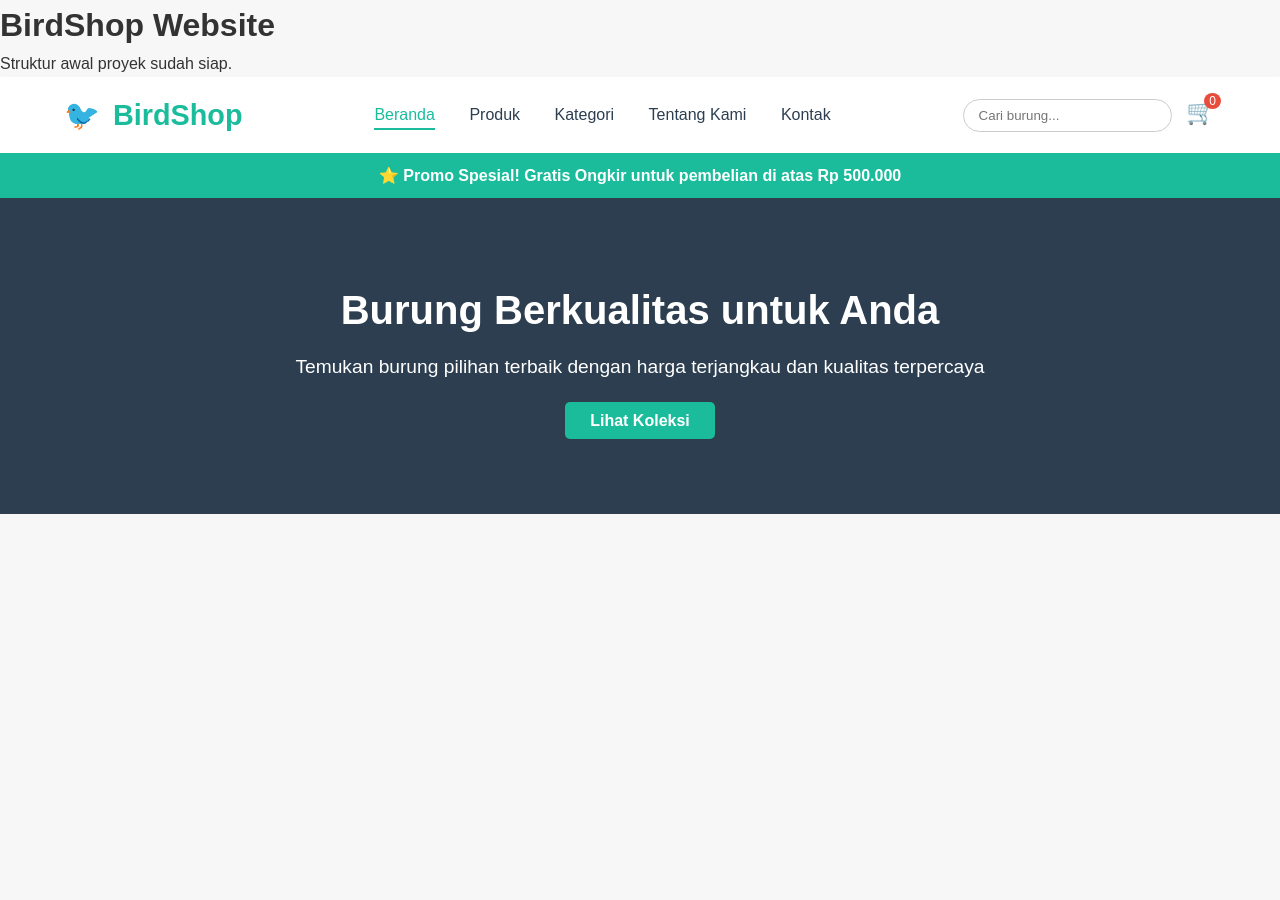
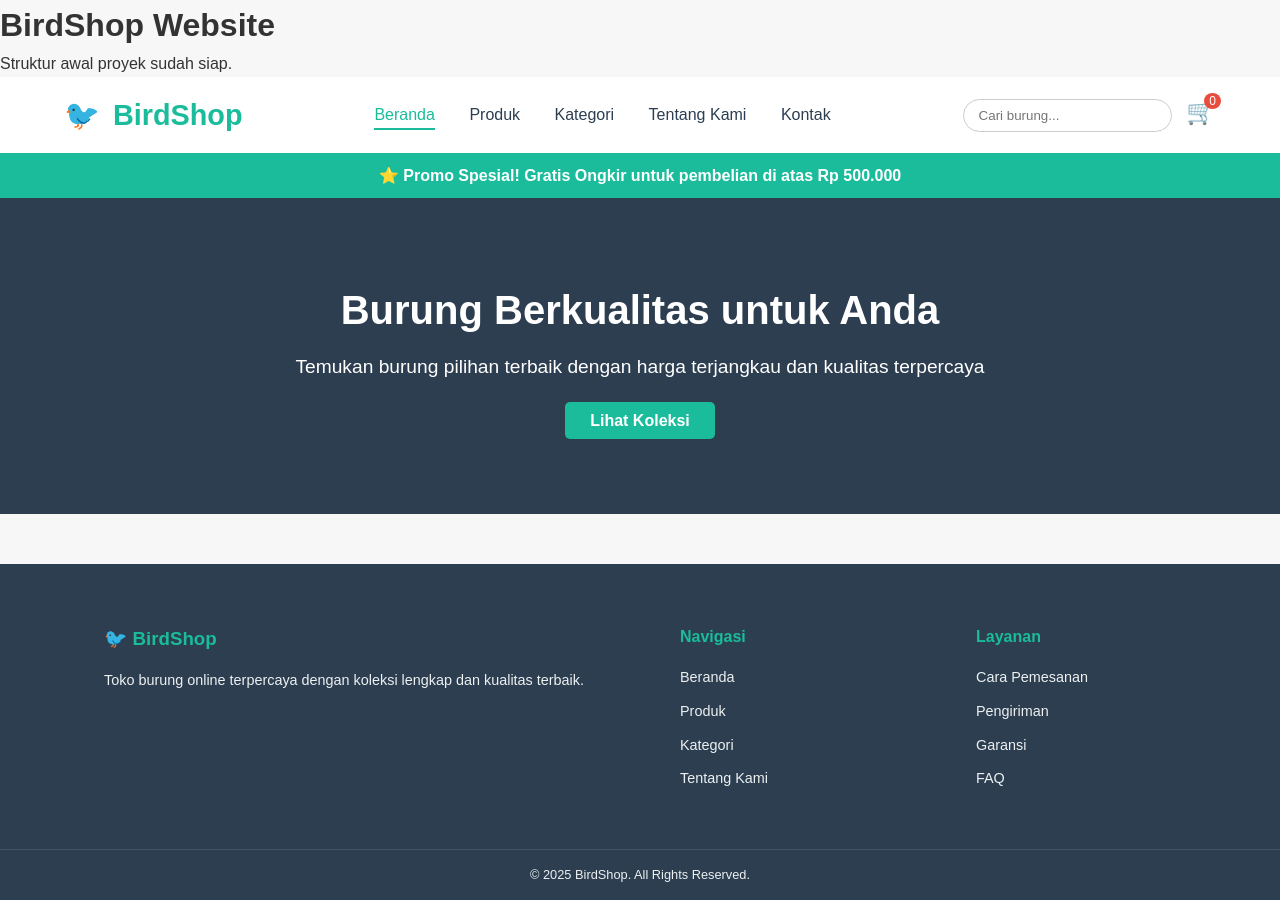
Before and after one commit to icaasrilestari/BirdShop-Website, a plain HTML site: page index.html in a window 1280 px wide. Before the commit the page ends 800 px from the top, so only its background shows below. Drawn offline with Linux system fonts and the light colour scheme.

Commit message:
Add main website footer

```diff
--- a/index.html
+++ b/index.html
@@ -39,3 +39,32 @@
         <a href="#products" class="btn primary-btn">Lihat Koleksi</a>
     </div>
 </section>
+<footer class="main-footer">
+    <div class="container footer-grid">
+        <div class="footer-col">
+            <h3>🐦 BirdShop</h3>
+            <p>Toko burung online terpercaya dengan koleksi lengkap dan kualitas terbaik.</p>
+        </div>
+        <div class="footer-col">
+            <h4>Navigasi</h4>
+            <ul>
+                <li><a href="#">Beranda</a></li>
+                <li><a href="#">Produk</a></li>
+                <li><a href="#">Kategori</a></li>
+                <li><a href="#">Tentang Kami</a></li>
+            </ul>
+        </div>
+        <div class="footer-col">
+            <h4>Layanan</h4>
+            <ul>
+                <li><a href="#">Cara Pemesanan</a></li>
+                <li><a href="#">Pengiriman</a></li>
+                <li><a href="#">Garansi</a></li>
+                <li><a href="#">FAQ</a></li>
+            </ul>
+        </div>
+    </div>
+    <div class="copyright">
+        &copy; 2025 BirdShop. All Rights Reserved.
+    </div>
+</footer>
--- a/styles.css
+++ b/styles.css
@@ -208,3 +208,47 @@ body {
 .detail-btn:hover {
     background-color: #dcdde1;
 }
+/* Styling Footer */
+.main-footer {
+    background-color: var(--text-dark); /* Warna biru gelap */
+    color: var(--text-light);
+    padding-top: 40px;
+    margin-top: 50px;
+}
+.footer-grid {
+    display: flex;
+    justify-content: space-between;
+    gap: 30px;
+    flex-wrap: wrap;
+}
+.footer-col {
+    min-width: 200px;
+}
+.footer-col h3, .footer-col h4 {
+    color: var(--primary-color);
+    margin-bottom: 15px;
+}
+.footer-col p {
+    font-size: 0.9em;
+}
+.footer-col ul {
+    list-style: none;
+}
+.footer-col ul li {
+    margin-bottom: 8px;
+}
+.footer-col ul li a {
+    color: var(--text-light);
+    text-decoration: none;
+    font-size: 0.9em;
+}
+.footer-col ul li a:hover {
+    color: var(--primary-color);
+}
+.copyright {
+    text-align: center;
+    padding: 15px 0;
+    border-top: 1px solid rgba(255, 255, 255, 0.1);
+    margin-top: 30px;
+    font-size: 0.8em;
+}
```
